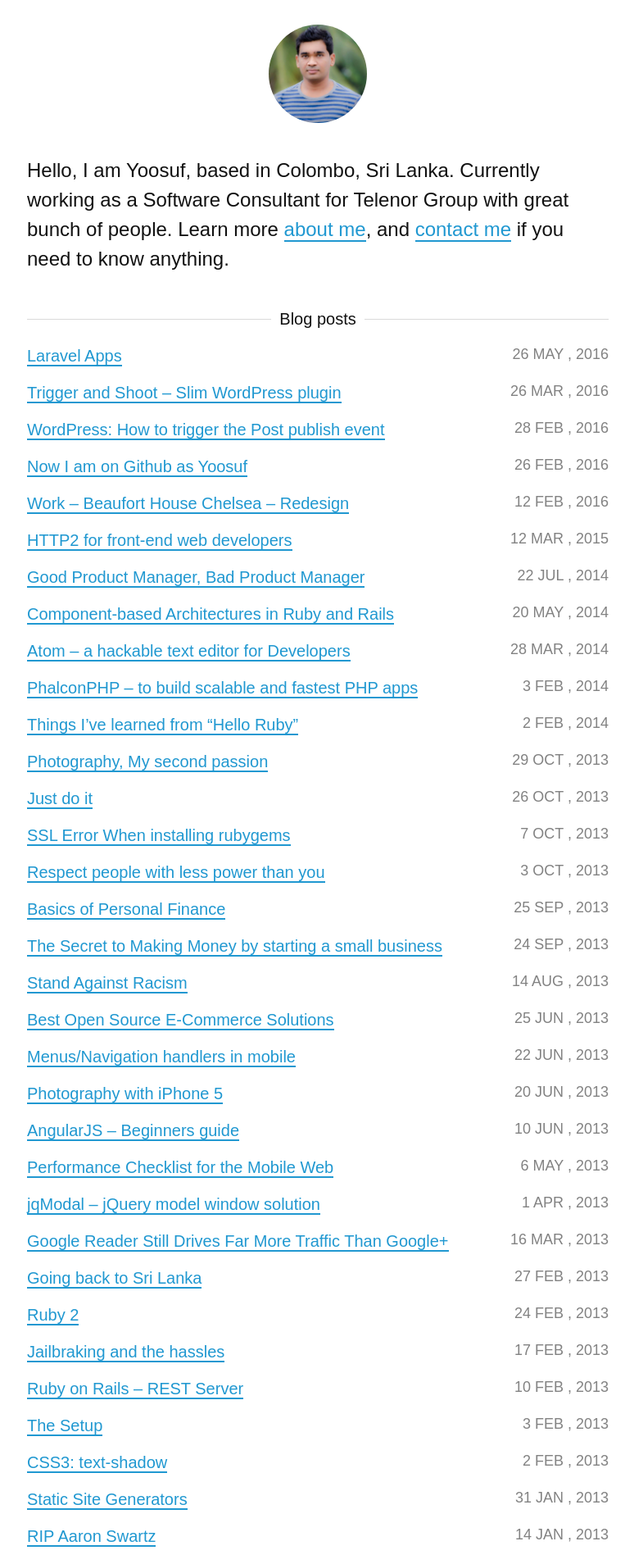
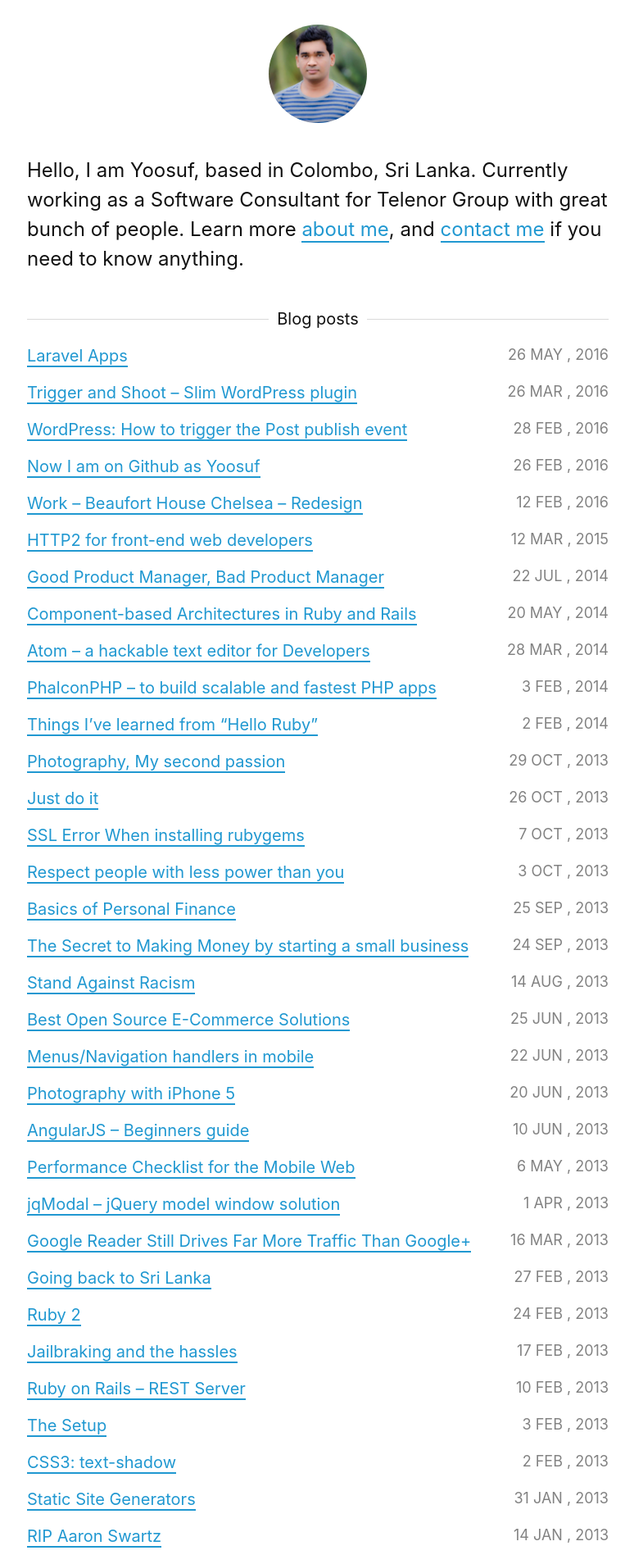
Before and after one commit to yoosuf/yoosuf.github.io, a Jekyll site: the page built from index.html, in a window 1280 px wide. Shown: the top 1908 px of the page at 82% size, without its empty margins (252-1026 px from the left). Built offline with Jekyll 4.4.1, drawn with Linux system fonts in a browser that asks for light colours; some web fonts are replaced.

Commit message:
Systemfonts added as fallback

```diff
--- a/_sass/_base.scss
+++ b/_sass/_base.scss
@@ -1,5 +1,5 @@
-$heading-font-family : "Product Sans",Arial,sans-serif;
-$base-font-family :  "Product Sans",Arial,sans-serif;
+$heading-font-family : "Product Sans", -apple-system, BlinkMacSystemFont, "Segoe UI", "Roboto", "Oxygen", "Ubuntu", "Cantarell", "Fira Sans", "Droid Sans", "Helvetica Neue", sans-serif;
+$base-font-family :  "Product Sans", -apple-system, BlinkMacSystemFont, "Segoe UI", "Roboto", "Oxygen", "Ubuntu", "Cantarell", "Fira Sans", "Droid Sans", "Helvetica Neue", sans-serif;
 $base-font-size: 20px;
 $base-line-height: 1.5;
 
```
